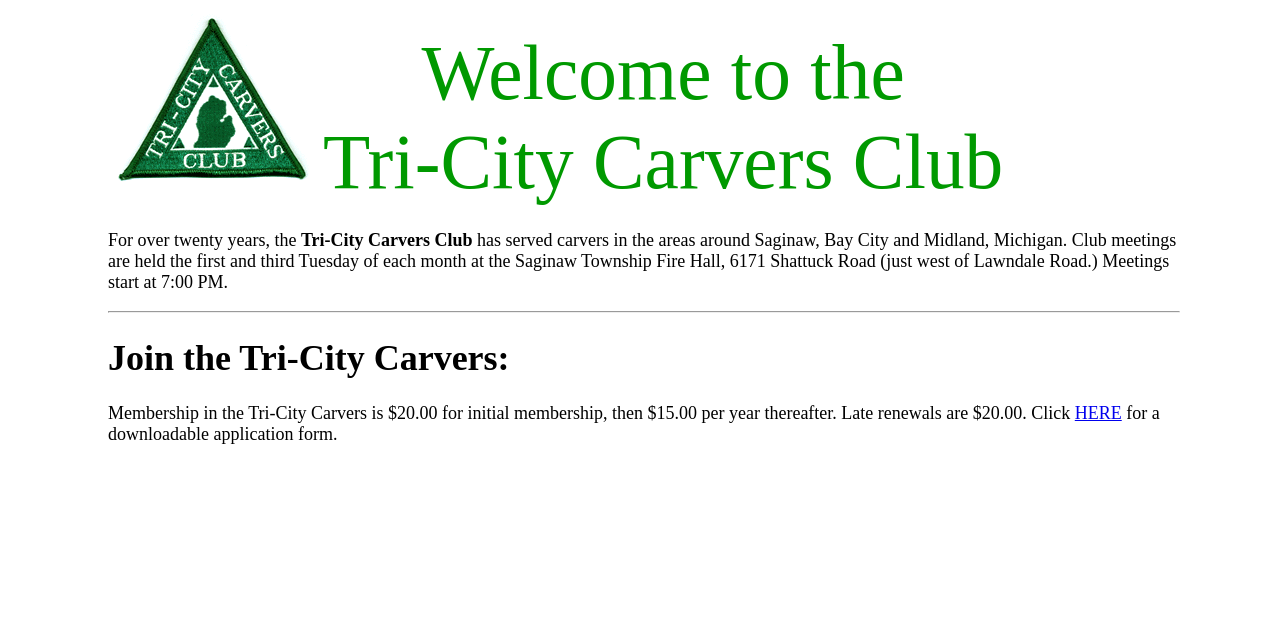
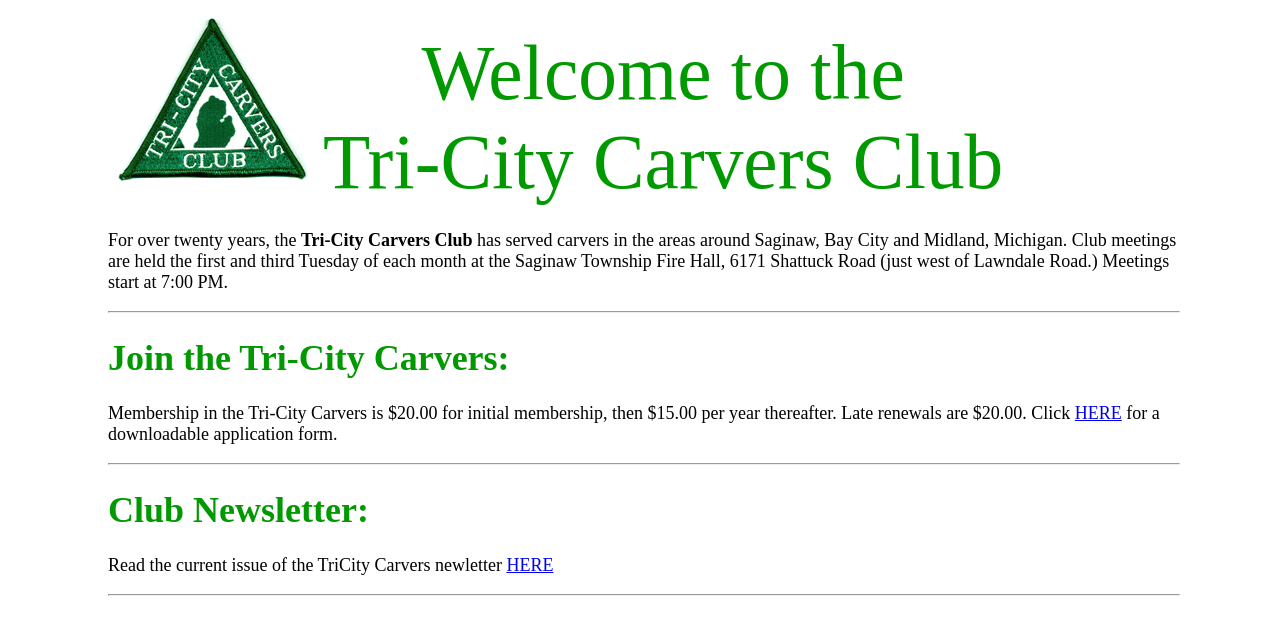
Before and after one commit to Tillyqb/triCityCarvers, an Angular app: page / in a window 1280 px wide. Shown: the top 634 px of the page. Built offline with nearby package versions, Linux system fonts and the light colour scheme.

Commit message:
added the newsletter

```diff
--- a/src/app/app.component.css
+++ b/src/app/app.component.css
@@ -1,3 +1,7 @@
+body {
+    margin: 10%;
+}
+
 #logo {
     display: inline-block;
     padding: 5px;
--- a/src/app/app.component.html
+++ b/src/app/app.component.html
@@ -11,6 +11,14 @@
 <div>
   <h1>Join the Tri-City Carvers:</h1>
   <p class="text-block">
-    Membership in the Tri-City Carvers is $20.00 for initial membership, then $15.00 per year thereafter. Late renewals are $20.00. Click <a href="../assets/TriCityapplication.pdf">HERE</a> for a downloadable application form.
+    Membership in the Tri-City Carvers is $20.00 for initial membership, then $15.00 per year thereafter. Late renewals are $20.00. Click <a href="../assets/TriCityapplication.pdf" target="blank">HERE</a> for a downloadable application form.
   </p>
 </div>
+<hr>
+<div>
+  <h1>Club Newsletter:</h1>
+  <p class="text-block">
+    Read the current issue of the TriCity Carvers newletter <a href="../assets/Newsletter.pdf" target="blank">HERE</a>
+  </p>
+</div>
+<hr>
--- a/src/styles.css
+++ b/src/styles.css
@@ -10,6 +10,10 @@
     color: rgb(0, 153, 0);
 }
 
+h1{
+    color: var(--primary_green);
+}
+
 .main-heading{
     color: var(--primary_green);
     font-size: 58pt;
```
Also changed, not shown: 1 other file (tests, documents, lock files or other folders).
